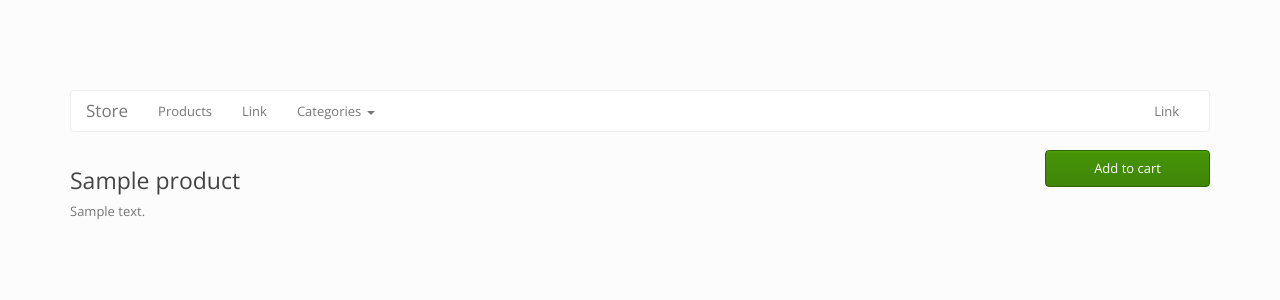
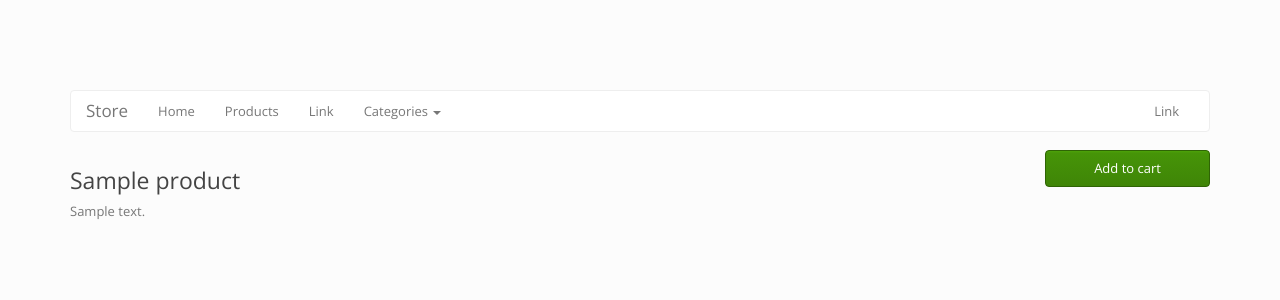
Before and after one commit to Comp199/cartotron, a Django app: page /products/1/ in a window 1280 px wide. Shown: the top 300 px of the page. Run offline with Django 3.2, Linux system fonts and the light colour scheme; tables that the repository leaves empty hold one stand-in row (values such as "Sample post"); parts of the project's set-up code (start-up, migrations or seed data) failed here and were passed over; some libraries are stand-ins or nearby versions.

Commit message:
Added drop down category list, home links

```diff
--- a/cartotron/settings.py
+++ b/cartotron/settings.py
@@ -70,6 +70,7 @@ TEMPLATES = [
                 'django.template.context_processors.request',
                 'django.contrib.auth.context_processors.auth',
                 'django.contrib.messages.context_processors.messages',
+                'shop.context_processors.categories',
             ],
         },
     },
--- a/cartotron/urls.py
+++ b/cartotron/urls.py
@@ -20,7 +20,7 @@ from django.contrib import admin
 from shop import views as shop_views
 
 urlpatterns = [
-    url(r'^$', shop_views.category_list, name="category_list"),
+    url(r'^$', shop_views.category_list, name="index"),
     url(r'^categories/(?P<category_id>\d+)/$', shop_views.category_detail, name="category_detail"),
     url(r'^products/$', shop_views.product_list, name="product_list"),
     url(r'^products/(?P<product_id>\d+)/$', shop_views.product_detail, name="product_detail"),
--- a/templates/navbar.html
+++ b/templates/navbar.html
@@ -7,23 +7,28 @@
         <span class="icon-bar"></span>
         <span class="icon-bar"></span>
       </button>
-      <a class="navbar-brand" href="#">Store</a>
+      <a class="navbar-brand" href="{% url 'index' %}">Store</a>
     </div>
 
     <div class="collapse navbar-collapse" id="bs-example-navbar-collapse-1">
       <ul class="nav navbar-nav">
+        <li><a href="{% url 'index' %}">Home</a></li>
         <li><a href="{% url 'product_list' %}">Products</a></li>
         <li><a href="#">Link</a></li>
         <li class="dropdown">
           <a href="#" class="dropdown-toggle" data-toggle="dropdown" role="button" aria-expanded="false">Categories <span class="caret"></span></a>
           <ul class="dropdown-menu" role="menu">
-            <li><a href="#">Action</a></li>
-            <li><a href="#">Another action</a></li>
-            <li><a href="#">Something else here</a></li>
-            <li class="divider"></li>
-            <li><a href="#">Separated link</a></li>
-            <li class="divider"></li>
-            <li><a href="#">One more separated link</a></li>
+
+              {# Loop through the list of categories and generate the dropdown links #}
+              {% for category in categories %}
+
+                  <li>
+                    <a href="{% url 'category_detail' category_id=category.id %}">{{ category.name }}</a>
+{#                    <a href="/categories/{{ category.id }}/">{{ category.name }}</a>#}
+                  </li>
+
+              {% endfor %}
+
           </ul>
         </li>
       </ul>
```
